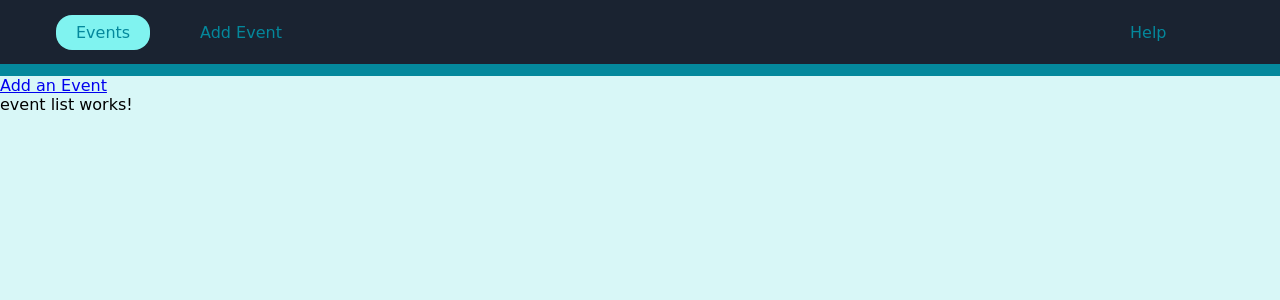
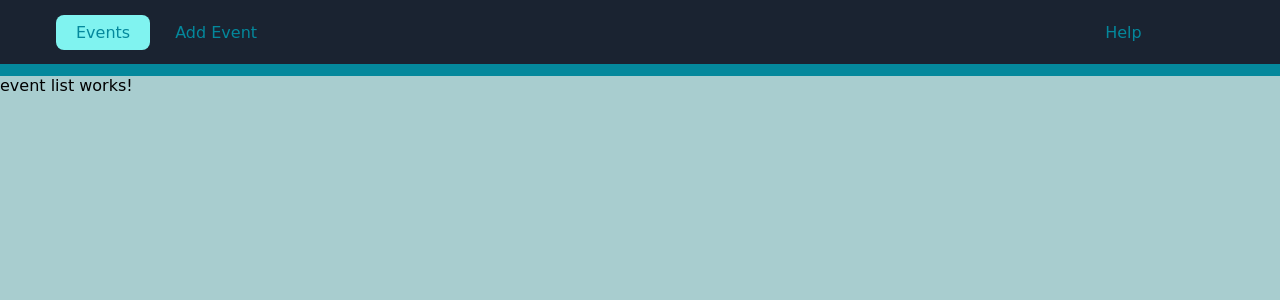
Before and after one commit to dhindurthy/event-scheduler-ng, an Angular app: page /event in a window 1280 px wide. Shown: the top 300 px of the page. Built offline with nearby package versions, Linux system fonts and the light colour scheme.

Commit message:
Update to scss files to have universal styles

```diff
--- a/src/app/_variables.scss
+++ b/src/app/_variables.scss
@@ -31,15 +31,15 @@ $textarea-font-color
 
 
 **/
-$body-background-color: #D8F7F7;
+$body-background-color: #A8CDCF;
 
 $nav-color: #04889C;
 $nav-background-color: #1A2331;
-$nav-item-hover-color: #AEC4C9;
+$nav-item-hover-color: #A8CDCF;
 $nav-item-active-color: #80F3F0;
 
 $button-color: #04889C;
 $button-background-color: #1A2331;
 $form-background-color: #80F3F0;
-$input-background-color: #D8F7F7;
+$input-background-color: #D6F1F3;
 $error-color: #DA4533;
--- a/src/app/app.component.scss
+++ b/src/app/app.component.scss
@@ -30,16 +30,15 @@ nav {
 	      &:hover {
 	        color:$nav-item-hover-color;
 	      }
-
 	    }
 	}
 	.active {
 		background-color: $nav-item-active-color;
-		border-radius:1rem;
+		border-radius:0.5rem;
 	}
 	.events {
   		@include flex;
-		min-width: 10%;
+		min-width: 8%;
 	}
 
 	.event-add {
--- a/src/app/event/event.component.html
+++ b/src/app/event/event.component.html
@@ -1,4 +1,4 @@
-<a routerLink="/event-add" routerLinkActive="active">Add an Event</a>
+<!-- <a routerLink="/event-add" routerLinkActive="active">Add an Event</a> -->
 <div class="events-container">
 	event list works! <br>
   <div *ngFor="let event of events; let i = index" [attr.data-index]="i">
--- a/src/styles.scss
+++ b/src/styles.scss
@@ -16,3 +16,15 @@ app-root {
 app-evet-add {
 
 }
+
+:focus {
+    /* -webkit-focus-ring-color = '#5B9DD9' */
+    outline: #D6F1F3 auto 0.20rem;
+}
+
+a {
+	:focus {
+	    /* -webkit-focus-ring-color = '#5B9DD9' */
+	    outline: #D6F1F3 auto 0.25rem;
+	}
+}
```
